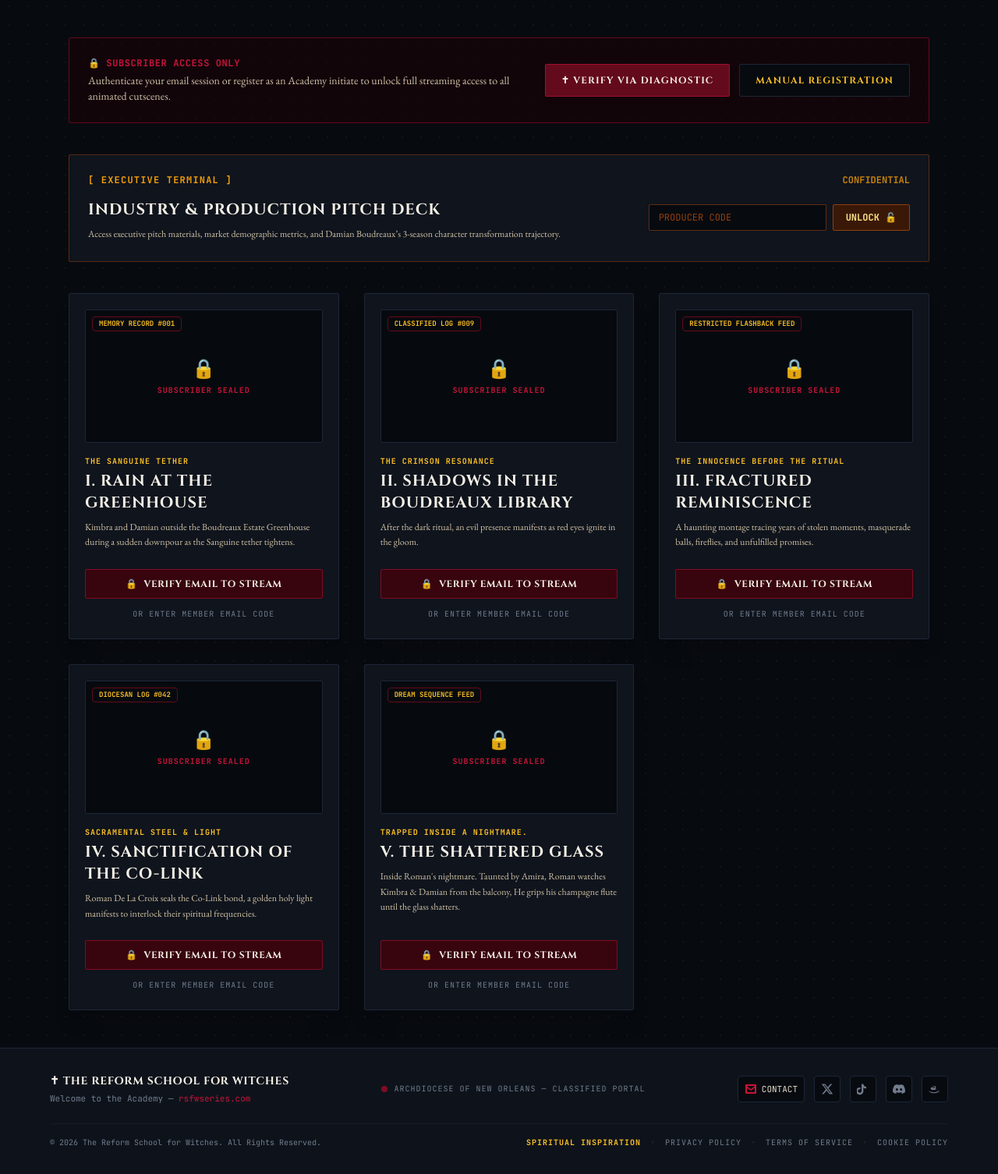
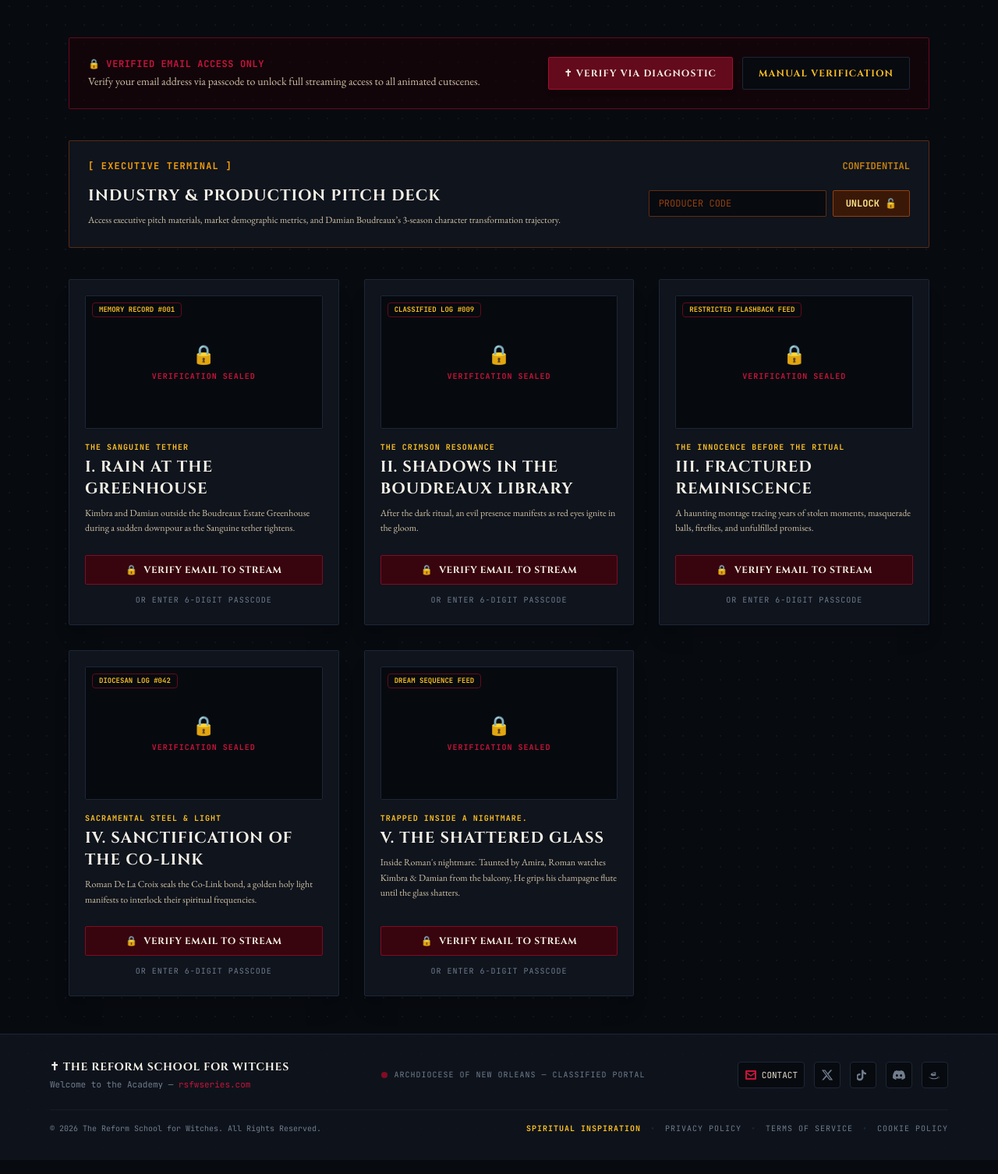
Before and after one commit to kimchris101/reform-school-witches, a FastAPI app: page /media/ in a window 1280 px wide. Shown: the part 244-1750 px from the top of the page at 78% size. After the commit the page ends 1717 px from the top, so only its background shows below. Run offline with FastAPI, Linux system fonts and the light colour scheme; some libraries are stand-ins or nearby versions.

Commit message:
Update cinematics.html

```diff
--- a/app/templates/pages/cinematics.html
+++ b/app/templates/pages/cinematics.html
@@ -16,15 +16,15 @@
             <div class="bg-archive-card border border-blood-700/80 p-4 rounded-sm flex justify-between items-center font-mono text-xs">
                 <span class="text-amber-400 font-bold flex items-center gap-2">
                     <span class="inline-block w-2 h-2 rounded-full bg-emerald-500 animate-pulse"></span>
-                    SUBSCRIBER CLEARANCE ACTIVE: Video Feeds Unlocked
+                    VERIFIED CLEARANCE ACTIVE: Video Feeds Unlocked
                 </span>
                 <span class="text-archive-muted">Level 5 Access Granted</span>
             </div>
         {% else %}
             <div class="bg-blood-950/60 border border-blood-800 p-6 rounded-sm flex flex-col md:flex-row justify-between items-center gap-4 font-mono text-xs">
                 <div>
-                    <span class="text-blood-500 font-bold uppercase block tracking-wider mb-1">🔒 SUBSCRIBER ACCESS ONLY</span>
-                    <p class="text-parchment-300 font-serif text-sm">Authenticate your email session or register as an Academy initiate to unlock full streaming access to all animated cutscenes.</p>
+                    <span class="text-blood-500 font-bold uppercase block tracking-wider mb-1">🔒 VERIFIED EMAIL ACCESS ONLY</span>
+                    <p class="text-parchment-300 font-serif text-sm">Verify your email address via passcode to unlock full streaming access to all animated cutscenes.</p>
                 </div>
                 <div class="flex flex-col sm:flex-row gap-3 w-full md:w-auto shrink-0">
                     <a href="/intake"
@@ -33,7 +33,7 @@
                     </a>
                     <button onclick="document.getElementById('register-modal').classList.remove('hidden')"
                             class="bg-archive-bg hover:bg-archive-card text-amber-400 font-gothic px-5 py-3 uppercase tracking-widest text-xs rounded-sm border border-archive-border transition-all font-bold text-center">
-                        Manual Registration
+                        Manual Verification
                     </button>
                 </div>
             </div>
@@ -97,7 +97,7 @@
                         <!-- Locked Overlay for Non-Subscribers -->
                         <div class="absolute inset-0 bg-archive-bg/90 backdrop-blur-sm z-10 flex flex-col items-center justify-center p-4 text-center">
                             <span class="text-2xl mb-1">🔒</span>
-                            <span class="text-[10px] font-mono text-blood-500 uppercase tracking-widest font-bold">Subscriber Sealed</span>
+                            <span class="text-[10px] font-mono text-blood-500 uppercase tracking-widest font-bold">Verification Sealed</span>
                         </div>
                     {% endif %}
 
@@ -130,7 +130,7 @@
                     </a>
                     <button onclick="document.getElementById('register-modal').classList.remove('hidden')"
                             class="w-full text-[10px] text-archive-muted hover:text-amber-400 uppercase tracking-widest text-center py-1">
-                        Or Enter Member Email Code
+                        Or Enter 6-Digit Passcode
                     </button>
                 </div>
             {% endif %}
@@ -139,19 +139,22 @@
     </div>
 </div>
 
-<!-- Member Registration Modal -->
+<!-- Member Verification Modal -->
 <div id="register-modal" class="hidden fixed inset-0 z-50 flex items-center justify-center p-4 bg-archive-bg/85 backdrop-blur-md">
     <div class="bg-parchment-200 text-archive-bg border-4 border-blood-900 max-w-md w-full p-6 md:p-8 rounded-sm shadow-2xl relative font-serif">
         <button onclick="document.getElementById('register-modal').classList.add('hidden')" class="absolute top-4 right-4 text-archive-bg font-mono font-bold text-xl">✕</button>
 
         <div id="registration-form-container">
             <p class="text-xs font-mono uppercase tracking-widest text-blood-900 font-bold mb-1">Diocesan Access Portal</p>
-            <h2 class="text-2xl font-gothic text-archive-bg font-bold uppercase tracking-wider mb-2">Subscriber Registration</h2>
+            <h2 class="text-2xl font-gothic text-archive-bg font-bold uppercase tracking-wider mb-2">Subscriber Verification</h2>
             <p class="text-xs text-archive-bg/80 font-serif mb-6 leading-relaxed">
-                Register as an official reader to gain immediate streaming access to all animated cutscenes and free PDF downloads in the vault.
+                Enter your email address to receive a 6-digit access code. Verified initiates receive immediate streaming access to all animated cutscenes and free PDF downloads in the vault.
             </p>
 
-            <form hx-post="/vault/register" hx-target="#registration-form-container" hx-swap="innerHTML" class="space-y-4 font-mono text-xs">
+            <form hx-post="/vault/request-verification"
+                  hx-target="#registration-form-container"
+                  hx-swap="innerHTML"
+                  class="space-y-4 font-mono text-xs">
                 <div>
                     <label class="block text-blood-900 font-bold uppercase mb-1">Code Name / Alias *</label>
                     <input type="text" name="alias" required placeholder="Initiate Claire" class="w-full bg-archive-bg text-parchment-100 px-3 py-2 border border-blood-900 focus:outline-none">
@@ -161,7 +164,7 @@
                     <input type="email" name="email" required placeholder="initiate@diocesan.org" class="w-full bg-archive-bg text-parchment-100 px-3 py-2 border border-blood-900 focus:outline-none">
                 </div>
                 <button type="submit" class="w-full bg-blood-900 hover:bg-blood-800 text-parchment-100 font-gothic py-3 uppercase tracking-widest font-bold mt-2 transition-colors">
-                    ✝ Unlock Subscriber Access
+                    ✝ Send 6-Digit Passcode
                 </button>
             </form>
         </div>
```
